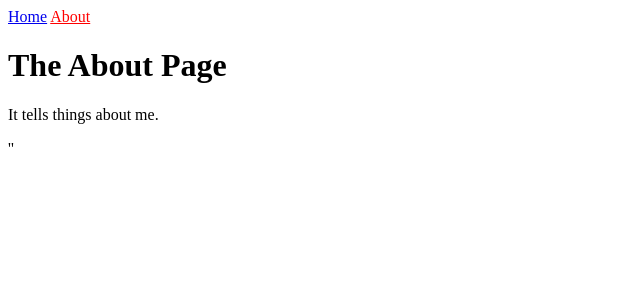
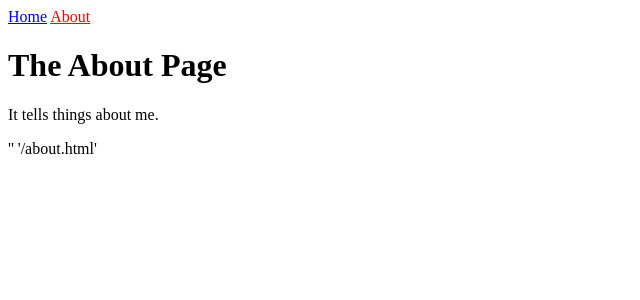
Before and after one commit to aneelkkhatri/myweb, a Jekyll site: the page built from about.md, in a window 1280 px wide. Shown: the top 300 px of the page, without its empty margins (0-640 px from the left). Built offline with Jekyll 4.4.1, drawn with Linux system fonts in a browser that asks for light colours.

Commit message:
Add page.url as content

```diff
--- a/_layouts/default.html
+++ b/_layouts/default.html
@@ -10,5 +10,6 @@
     {% include navigation.html %}
     {{ content }}
     '{{ site.baseurl }}'
+    '{{ page.url }}'
   </body>
 </html>
```
